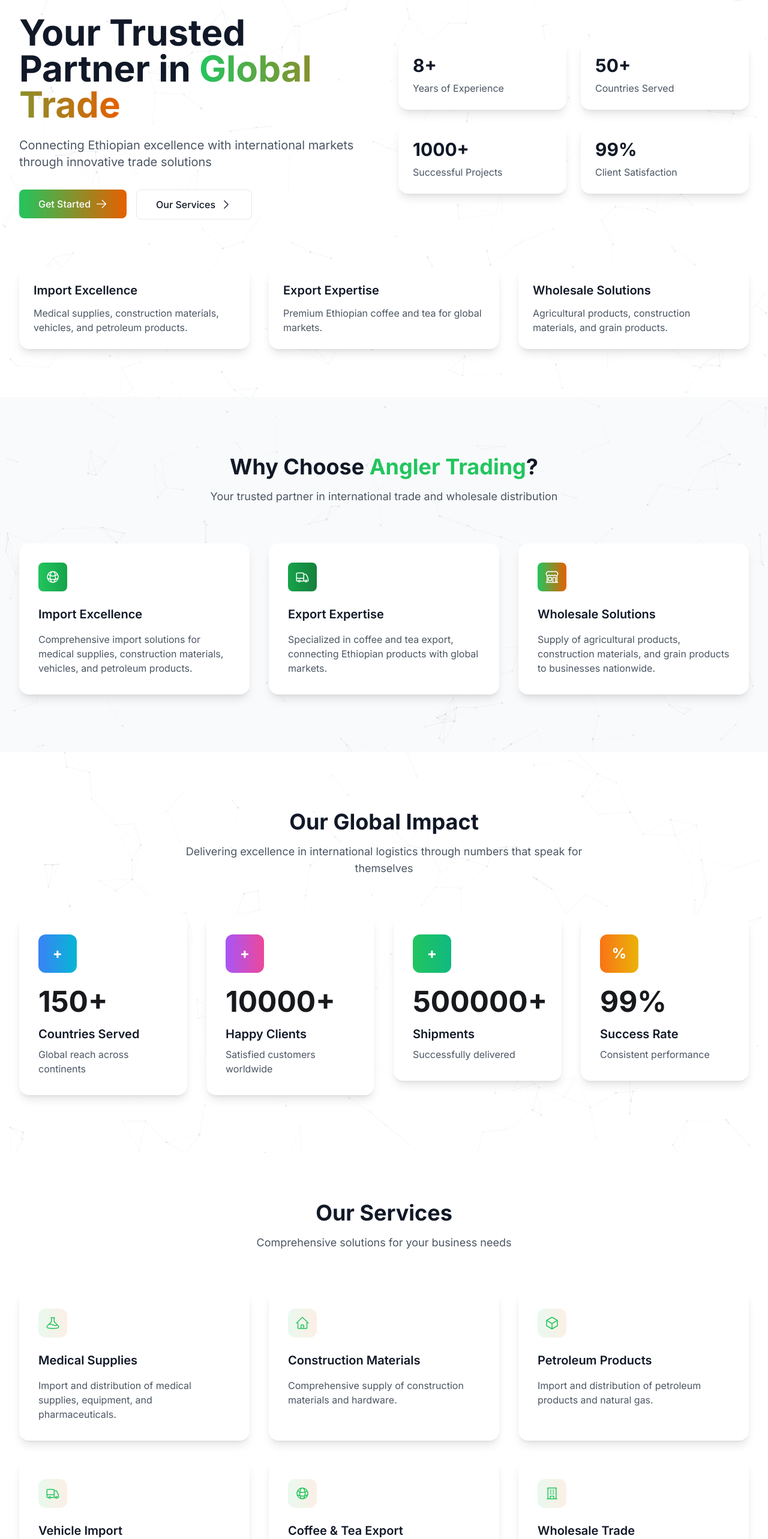
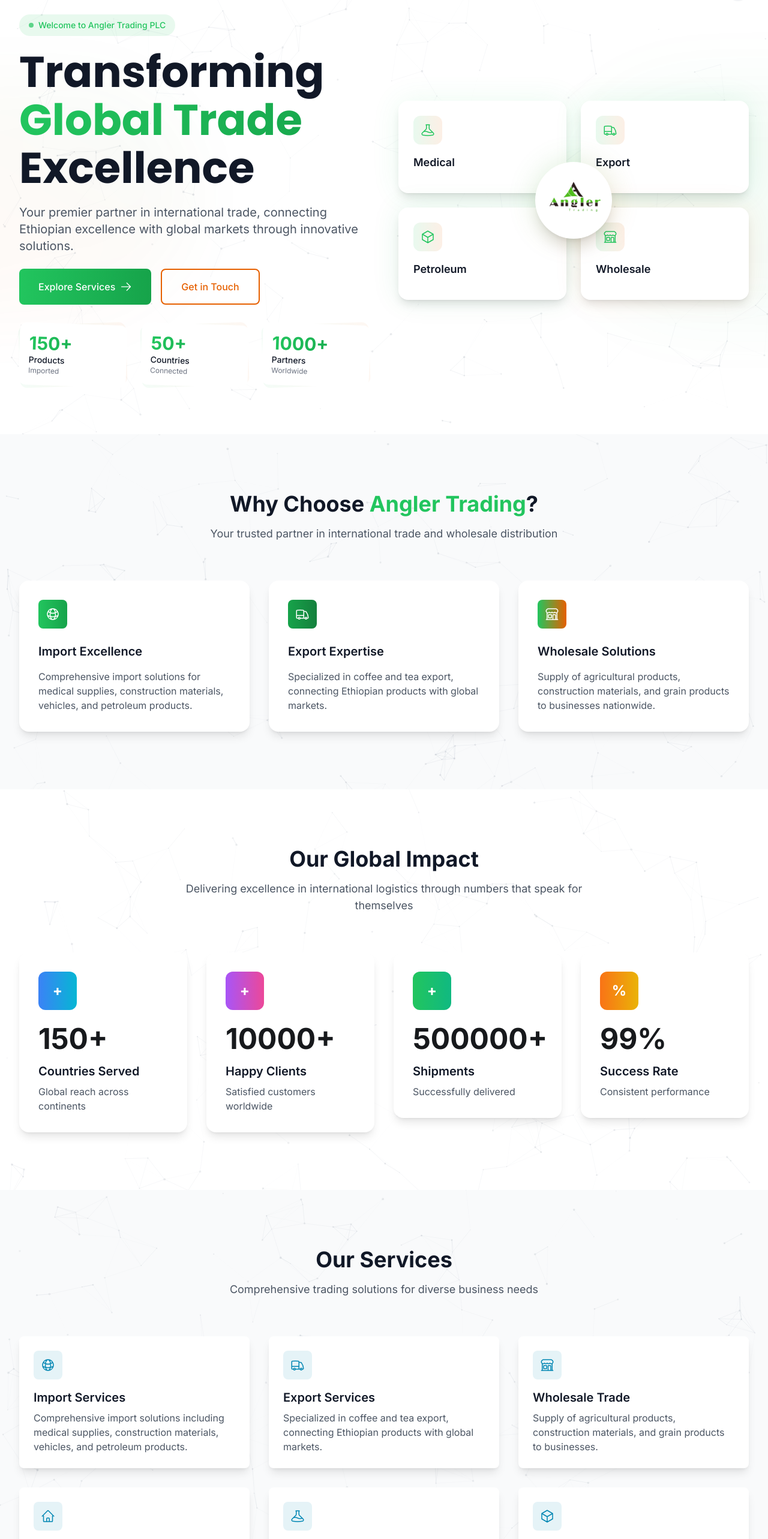
Before and after one commit to AbdulsemedM/Global_Link, a Next.js app: page / in a window 1280 px wide. Shown: the part 56-2622 px from the top of the page at 60% size. Built offline with nearby package versions, Linux system fonts and the light colour scheme.

Commit message:
eslint errors fixed

```diff
--- a/src/app/layout.tsx
+++ b/src/app/layout.tsx
@@ -1,37 +1,32 @@
+import type { Metadata } from 'next'
 import { Inter, Poppins } from 'next/font/google'
+import './globals.css'
 import { ThemeProvider } from '@/components/theme-provider'
-import './globals.css'
 
-const inter = Inter({
+const inter = Inter({ subsets: ['latin'], variable: '--font-inter' })
+const poppins = Poppins({
   subsets: ['latin'],
-  variable: '--font-inter',
-  display: 'swap',
+  weight: ['400', '500', '600', '700'],
+  variable: '--font-poppins'
 })
 
-const poppins = Poppins({
-  weight: ['400', '500', '600', '700'],
-  subsets: ['latin'],
-  variable: '--font-poppins',
-  display: 'swap',
-})
-
-export const metadata = {
+export const metadata: Metadata = {
   title: 'Angler Trading PLC',
-  description: 'Leading import/export and wholesale trading company in Ethiopia',
+  description: 'Your trusted partner in import, export, and wholesale trade.',
 }
 
 export default function RootLayout({
   children,
-}: {
+}: Readonly<{
   children: React.ReactNode
-}) {
+}>) {
   return (
-    <html lang="en" className={`${inter.variable} ${poppins.variable}`} suppressHydrationWarning>
-      <body className={`${inter.className} antialiased`}>
+    <html lang="en" className={`scroll-smooth ${inter.variable} ${poppins.variable}`}>
+      <body className={inter.className}>
         <ThemeProvider
           attribute="class"
-          defaultTheme="system"
-          enableSystem
+          defaultTheme="light"
+          enableSystem={false}
           disableTransitionOnChange
         >
           {children}
--- a/src/app/page.tsx
+++ b/src/app/page.tsx
@@ -162,7 +162,7 @@
               Client Success Stories
             </h2>
             <p className="text-lg text-gray-600 dark:text-gray-300 max-w-2xl mx-auto">
-              We&apos;ve helped businesses across different sectors
+              See how we&apos;ve helped businesses across different sectors
             </p>
           </motion.div>
 
--- a/src/components/sections/hero.tsx
+++ b/src/components/sections/hero.tsx
@@ -1,129 +1,188 @@
 "use client"
 
 import { motion } from 'framer-motion'
-import { ParticleNetwork } from '@/components/effects/particle-network'
+import { ParticleNetwork } from '../effects/particle-network'
 import { useTheme } from 'next-themes'
-import Link from 'next/link'
-import { ArrowRightIcon, ChevronRightIcon } from '@heroicons/react/24/outline'
+import Image from 'next/image'
+import { BeakerIcon, TruckIcon, BuildingStorefrontIcon, CubeIcon, ArrowRightIcon } from '@heroicons/react/24/outline'
 
-const stats = [
-  { label: "Years of Experience", value: "8+" },
-  { label: "Countries Served", value: "50+" },
-  { label: "Successful Projects", value: "1000+" },
-  { label: "Client Satisfaction", value: "99%" }
-]
+const cardVariants = {
+  hidden: { opacity: 0, y: 20 },
+  visible: { opacity: 1, y: 0 }
+}
 
-const features = [
-  {
-    title: "Import Excellence",
-    description: "Medical supplies, construction materials, vehicles, and petroleum products.",
-    color: "from-green-500 to-green-600"
-  },
-  {
-    title: "Export Expertise",
-    description: "Premium Ethiopian coffee and tea for global markets.",
-    color: "from-green-600 to-green-700"
-  },
-  {
-    title: "Wholesale Solutions",
-    description: "Agricultural products, construction materials, and grain products.",
-    color: "from-green-500 to-secondary"
+const containerVariants = {
+  hidden: { opacity: 0 },
+  visible: {
+    opacity: 1,
+    transition: {
+      staggerChildren: 0.1
     }
-]
+  }
+}
 
 export function Hero() {
   const { theme } = useTheme()
   const isDark = theme === 'dark'
 
   return (
-    <section className="relative py-20 overflow-hidden">
+    <section className="relative min-h-[90vh] flex items-center py-20 overflow-hidden">
       <ParticleNetwork isDark={isDark} />
+
+      {/* Background Elements */}
+      <div className="absolute inset-0 overflow-hidden">
+        <motion.div
+          initial={{ opacity: 0, scale: 0.8 }}
+          animate={{ opacity: 0.15, scale: 1 }}
+          transition={{ duration: 1 }}
+          className="absolute -right-1/4 top-1/4 w-1/2 h-1/2 rounded-full bg-gradient-to-br from-green-500/30 to-green-600/30 blur-3xl"
+        />
+        <motion.div
+          initial={{ opacity: 0, scale: 0.8 }}
+          animate={{ opacity: 0.15, scale: 1 }}
+          transition={{ duration: 1, delay: 0.2 }}
+          className="absolute -left-1/4 bottom-1/4 w-1/2 h-1/2 rounded-full bg-gradient-to-tr from-secondary/30 via-secondary/20 to-green-600/30 blur-3xl"
+        />
+      </div>
+
       <div className="container relative z-10">
         <div className="grid grid-cols-1 lg:grid-cols-2 gap-12 items-center">
-          {/* Hero Content */}
+          {/* Left Column - Text Content */}
+          <div className="space-y-8">
             <motion.div
-            initial={{ opacity: 0, x: -20 }}
-            animate={{ opacity: 1, x: 0 }}
-            transition={{ duration: 0.5 }}
+              variants={containerVariants}
+              initial="hidden"
+              animate="visible"
+              className="space-y-6"
             >
-            <h1 className="text-4xl sm:text-5xl lg:text-6xl font-bold text-gray-900 dark:text-white mb-6">
-              Your Trusted Partner in{' '}
-              <span className="text-transparent bg-clip-text bg-gradient-to-r from-green-500 to-secondary">
+              <motion.div variants={cardVariants} className="inline-block">
+                <span className="inline-flex items-center px-4 py-2 rounded-full bg-green-500/10 text-green-500 dark:bg-green-500/20 dark:text-green-400 text-sm font-medium">
+                  <span className="w-2 h-2 rounded-full bg-green-500 mr-2 animate-pulse" />
+                  Welcome to Angler Trading PLC
+                </span>
+              </motion.div>
+
+              <motion.h1 variants={cardVariants} className="font-heading text-5xl sm:text-6xl lg:text-7xl font-bold text-gray-900 dark:text-white leading-tight">
+                Transforming
+                <span className="block mt-2 text-transparent bg-clip-text bg-gradient-to-r from-green-500 to-green-600">
                   Global Trade
                 </span>
-            </h1>
-            <p className="text-xl text-gray-600 dark:text-gray-300 mb-8">
-              Connecting Ethiopian excellence with international markets through innovative trade solutions
-            </p>
-            <div className="flex flex-wrap gap-4">
-              <Link href="/contact">
-                <motion.button
-                  whileHover={{ scale: 1.02 }}
-                  whileTap={{ scale: 0.98 }}
-                  className="px-8 py-3 bg-gradient-to-r from-green-500 to-secondary text-white font-medium rounded-lg inline-flex items-center group"
+                <span className="block mt-2">Excellence</span>
+              </motion.h1>
+
+              <motion.p variants={cardVariants} className="text-xl text-gray-600 dark:text-gray-300 max-w-xl">
+                Your premier partner in international trade, connecting Ethiopian excellence with global markets through innovative solutions.
+              </motion.p>
+
+              <motion.div variants={cardVariants} className="flex flex-wrap gap-4">
+                <motion.a
+                  whileHover={{ scale: 1.05 }}
+                  whileTap={{ scale: 0.95 }}
+                  href="#services"
+                  className="inline-flex items-center px-8 py-4 rounded-lg bg-gradient-to-r from-green-500 to-green-600 text-white font-medium group"
                 >
-                  Get Started
-                  <ArrowRightIcon className="w-5 h-5 ml-2 group-hover:translate-x-1 transition-transform" />
-                </motion.button>
-              </Link>
-              <Link href="/services">
-                <motion.button
-                  whileHover={{ scale: 1.02 }}
-                  whileTap={{ scale: 0.98 }}
-                  className="px-8 py-3 bg-white dark:bg-gray-800 text-gray-900 dark:text-white font-medium rounded-lg inline-flex items-center group border border-gray-200 dark:border-gray-700"
+                  Explore Services
+                  <ArrowRightIcon className="w-5 h-5 ml-2 transform group-hover:translate-x-1 transition-transform" />
+                </motion.a>
+                <motion.a
+                  whileHover={{ scale: 1.05 }}
+                  whileTap={{ scale: 0.95 }}
+                  href="#contact"
+                  className="inline-flex items-center px-8 py-4 rounded-lg border-2 border-secondary text-secondary font-medium hover:bg-secondary/5 transition-colors"
                 >
-                  Our Services
-                  <ChevronRightIcon className="w-5 h-5 ml-2 group-hover:translate-x-1 transition-transform" />
-                </motion.button>
-              </Link>
-            </div>
+                  Get in Touch
+                </motion.a>
+              </motion.div>
             </motion.div>
 
             {/* Stats Grid */}
-          <div className="grid grid-cols-2 gap-6">
-            {stats.map((stat) => (
+            <motion.div
+              variants={containerVariants}
+              initial="hidden"
+              animate="visible"
+              className="grid grid-cols-3 gap-6"
+            >
+              {[
+                { value: '150+', label: 'Products', sublabel: 'Imported' },
+                { value: '50+', label: 'Countries', sublabel: 'Connected' },
+                { value: '1000+', label: 'Partners', sublabel: 'Worldwide' },
+              ].map((stat) => (
                 <motion.div
                   key={stat.label}
-                initial={{ opacity: 0, y: 20 }}
-                animate={{ opacity: 1, y: 0 }}
-                transition={{ duration: 0.5 }}
-                className="bg-white dark:bg-gray-800 rounded-2xl p-6 shadow-lg"
+                  variants={cardVariants}
+                  className="relative group"
                 >
-                <div className="text-3xl font-bold text-gray-900 dark:text-white mb-2">
+                  <div className="absolute inset-0 bg-gradient-to-r from-green-500/5 to-secondary/5 dark:from-green-500/10 dark:to-secondary/10 rounded-xl transform -rotate-2 group-hover:rotate-0 transition-transform" />
+                  <div className="relative bg-white dark:bg-gray-800 rounded-xl p-4 transform rotate-2 group-hover:rotate-0 transition-transform">
+                    <p className="text-3xl font-bold text-transparent bg-clip-text bg-gradient-to-r from-green-500 to-green-600">
                       {stat.value}
-                </div>
-                <div className="text-gray-600 dark:text-gray-300">
+                    </p>
+                    <p className="text-sm font-medium text-gray-900 dark:text-white">
                       {stat.label}
+                    </p>
+                    <p className="text-xs text-gray-500 dark:text-gray-400">
+                      {stat.sublabel}
+                    </p>
                   </div>
                 </motion.div>
               ))}
-          </div>
+            </motion.div>
           </div>
 
-        {/* Features Grid */}
+          {/* Right Column - Interactive Service Cards */}
           <motion.div
-          initial={{ opacity: 0, y: 20 }}
-          animate={{ opacity: 1, y: 0 }}
-          transition={{ duration: 0.5, delay: 0.2 }}
-          className="grid grid-cols-1 md:grid-cols-3 gap-8 mt-20"
+            variants={containerVariants}
+            initial="hidden"
+            animate="visible"
+            className="relative grid grid-cols-2 gap-4 lg:gap-6"
           >
-          {features.map((feature) => (
-            <div
-              key={feature.title}
-              className="bg-white dark:bg-gray-800 rounded-2xl p-6 shadow-lg relative group overflow-hidden"
+            {[
+              { icon: BeakerIcon, label: 'Medical', color: 'from-green-400 to-green-500' },
+              { icon: TruckIcon, label: 'Export', color: 'from-green-500 to-green-600' },
+              { icon: CubeIcon, label: 'Petroleum', color: 'from-green-600 to-green-700' },
+              { icon: BuildingStorefrontIcon, label: 'Wholesale', color: 'from-secondary to-secondary/80' },
+            ].map((service) => (
+              <motion.div
+                key={service.label}
+                variants={cardVariants}
+                whileHover={{ scale: 1.05, rotate: 2 }}
+                className="group relative"
               >
-              <div className={`absolute inset-0 bg-gradient-to-br ${feature.color} opacity-0 group-hover:opacity-5 transition-opacity duration-300`} />
-              <div className="relative z-10">
-                <h3 className="text-xl font-semibold text-gray-900 dark:text-white mb-3">
-                  {feature.title}
+                <div className={`absolute inset-0 bg-gradient-to-br ${service.color} rounded-2xl opacity-10 group-hover:opacity-20 transition-opacity blur-xl`} />
+                <div className="relative bg-white dark:bg-gray-800 rounded-2xl p-6 shadow-lg backdrop-blur-sm border border-white/20">
+                  <div className="w-12 h-12 rounded-xl bg-gradient-to-r from-green-500/10 to-secondary/10 flex items-center justify-center mb-4 group-hover:scale-110 transition-transform">
+                    <service.icon className="w-6 h-6 text-green-500 group-hover:text-secondary transition-colors" />
+                  </div>
+                  <h3 className="text-lg font-semibold text-gray-900 dark:text-white">
+                    {service.label}
                   </h3>
-                <p className="text-gray-600 dark:text-gray-300">
-                  {feature.description}
-                </p>
+                  <div className="mt-2 h-1 w-12 bg-gradient-to-r from-green-500 to-secondary rounded-full transform origin-left scale-0 group-hover:scale-100 transition-transform" />
                 </div>
+              </motion.div>
+            ))}
+
+            {/* Center Logo */}
+            <div className="absolute top-1/2 left-1/2 transform -translate-x-1/2 -translate-y-1/2 w-32 h-32">
+              <motion.div
+                initial={{ opacity: 0, scale: 0.5 }}
+                animate={{ opacity: 1, scale: 1 }}
+                transition={{ duration: 0.5, delay: 0.8 }}
+                className="relative w-full h-full"
+              >
+                <div className="absolute inset-0 bg-gradient-to-br from-green-500 to-secondary rounded-full opacity-20 blur-xl" />
+                <div className="relative w-full h-full bg-white dark:bg-gray-800 rounded-full p-4 shadow-xl border border-white/20">
+                  <Image
+                    src="/images/logo.png"
+                    alt="Angler Trading PLC"
+                    fill
+                    className="object-contain p-2"
+                    priority
+                  />
                 </div>
-          ))}
               </motion.div>
+            </div>
+          </motion.div>
+        </div>
       </div>
     </section>
   )
--- a/src/components/sections/services.tsx
+++ b/src/components/sections/services.tsx
@@ -1,93 +1,120 @@
 "use client"
 
 import { motion } from 'framer-motion'
-import { BeakerIcon, HomeIcon, CubeIcon, TruckIcon, GlobeAltIcon, BuildingOfficeIcon } from '@heroicons/react/24/outline'
+import { BuildingStorefrontIcon, TruckIcon, GlobeAltIcon, CubeIcon, BeakerIcon, HomeIcon } from '@heroicons/react/24/outline'
+import { ParticleNetwork } from '../effects/particle-network'
+import { useTheme } from 'next-themes'
 
 const services = [
   {
-    icon: BeakerIcon,
-    title: "Medical Supplies",
-    description: "Import and distribution of medical supplies, equipment, and pharmaceuticals.",
-    color: "from-green-400 to-green-500"
+    title: 'Import Services',
+    description: 'Comprehensive import solutions including medical supplies, construction materials, vehicles, and petroleum products.',
+    icon: GlobeAltIcon,
   },
   {
-    icon: HomeIcon,
-    title: "Construction Materials",
-    description: "Comprehensive supply of construction materials and hardware.",
-    color: "from-green-500 to-green-600"
+    title: 'Export Services',
+    description: 'Specialized in coffee and tea export, connecting Ethiopian products with global markets.',
+    icon: TruckIcon,
   },
   {
-    icon: CubeIcon,
-    title: "Petroleum Products",
-    description: "Import and distribution of petroleum products and natural gas.",
-    color: "from-green-600 to-green-700"
+    title: 'Wholesale Trade',
+    description: 'Supply of agricultural products, construction materials, and grain products to businesses.',
+    icon: BuildingStorefrontIcon,
   },
   {
-    icon: TruckIcon,
-    title: "Vehicle Import",
-    description: "Professional vehicle importation services and solutions.",
-    color: "from-green-500 to-secondary"
+    title: 'Construction Materials',
+    description: 'Retail and wholesale of construction materials, hardware, metals, and plumbing equipment.',
+    icon: HomeIcon,
   },
   {
-    icon: GlobeAltIcon,
-    title: "Coffee & Tea Export",
-    description: "Export of premium Ethiopian coffee and tea to global markets.",
-    color: "from-secondary to-green-600"
+    title: 'Medical Supplies',
+    description: 'Import and distribution of human medicines, medical supplies, and equipment.',
+    icon: BeakerIcon,
   },
   {
-    icon: BuildingOfficeIcon,
-    title: "Wholesale Trade",
-    description: "Large-scale distribution of products to businesses nationwide.",
-    color: "from-secondary to-secondary/80"
+    title: 'Petroleum Products',
+    description: 'Import and distribution of natural gas, petroleum products, and related materials.',
+    icon: CubeIcon,
   }
 ]
 
+const containerVariants = {
+  hidden: {},
+  visible: {
+    transition: {
+      staggerChildren: 0.1,
+    },
+  },
+}
+
+const cardVariants = {
+  hidden: {
+    opacity: 0,
+    y: 20,
+  },
+  visible: {
+    opacity: 1,
+    y: 0,
+    transition: {
+      duration: 0.5,
+    },
+  },
+}
+
 export function Services() {
+  const { theme } = useTheme()
+  const isDark = theme === 'dark'
+
   return (
-    <section className="py-20 bg-white dark:bg-gray-900">
-      <div className="container">
-        <motion.div
+    <section className="relative py-24 bg-gray-50 dark:bg-gray-900 overflow-hidden">
+      <ParticleNetwork isDark={isDark} />
+      <div className="container px-4 sm:px-6 lg:px-8 relative">
+        <div className="text-center mb-16">
+          <motion.h2
             initial={{ opacity: 0, y: 20 }}
             whileInView={{ opacity: 1, y: 0 }}
             viewport={{ once: true }}
             transition={{ duration: 0.5 }}
-          className="text-center mb-16"
+            className="text-3xl sm:text-4xl font-bold text-gray-900 dark:text-white mb-4"
           >
-          <h2 className="text-3xl sm:text-4xl font-bold text-gray-900 dark:text-white mb-4">
             Our Services
-          </h2>
-          <p className="text-lg text-gray-600 dark:text-gray-300 max-w-2xl mx-auto">
-            Comprehensive solutions for your business needs
-          </p>
-        </motion.div>
+          </motion.h2>
+          <motion.p
+            initial={{ opacity: 0, y: 20 }}
+            whileInView={{ opacity: 1, y: 0 }}
+            viewport={{ once: true }}
+            transition={{ duration: 0.5, delay: 0.1 }}
+            className="max-w-2xl mx-auto text-lg text-gray-600 dark:text-gray-300"
+          >
+            Comprehensive trading solutions for diverse business needs
+          </motion.p>
+        </div>
 
-        <div className="grid grid-cols-1 md:grid-cols-2 lg:grid-cols-3 gap-8">
+        <motion.div
+          variants={containerVariants}
+          initial="hidden"
+          whileInView="visible"
+          viewport={{ once: true }}
+          className="grid grid-cols-1 md:grid-cols-2 lg:grid-cols-3 gap-8"
+        >
           {services.map((service) => (
             <motion.div
               key={service.title}
-              initial={{ opacity: 0, y: 20 }}
-              whileInView={{ opacity: 1, y: 0 }}
-              viewport={{ once: true }}
-              transition={{ duration: 0.5 }}
-              className="group"
+              variants={cardVariants}
+              className="bg-white dark:bg-gray-800 rounded-lg p-6 shadow-lg hover:shadow-xl transition-shadow duration-300"
             >
-              <div className="bg-white dark:bg-gray-800 rounded-2xl p-8 shadow-lg h-full relative overflow-hidden">
-                <div className={`absolute inset-0 bg-gradient-to-br ${service.color} opacity-0 group-hover:opacity-5 transition-opacity duration-300`} />
-                <div className="relative z-10">
-                  <div className="w-12 h-12 rounded-xl bg-gradient-to-r from-green-500/10 to-secondary/10 flex items-center justify-center mb-6 group-hover:bg-green-500/20 dark:group-hover:bg-green-500/30 transition-colors">
-                    <service.icon className="w-6 h-6 text-green-500 group-hover:text-secondary transition-colors" />
+              <div className="flex items-center justify-center w-12 h-12 rounded-lg bg-primary/10 dark:bg-primary/20 mb-4">
+                <service.icon className="w-6 h-6 text-primary dark:text-primary" />
               </div>
-                  <h3 className="text-xl font-semibold text-gray-900 dark:text-white mb-4">
+              <h3 className="text-xl font-semibold text-gray-900 dark:text-white mb-2">
                 {service.title}
               </h3>
               <p className="text-gray-600 dark:text-gray-300">
                 {service.description}
               </p>
-                </div>
-              </div>
             </motion.div>
           ))}
-        </div>
+        </motion.div>
       </div>
     </section>
   )
```
Also changed, not shown: src/app/about/page.tsx (+7 -1 lines). Lines whose indentation alone changed are shown as unchanged.
